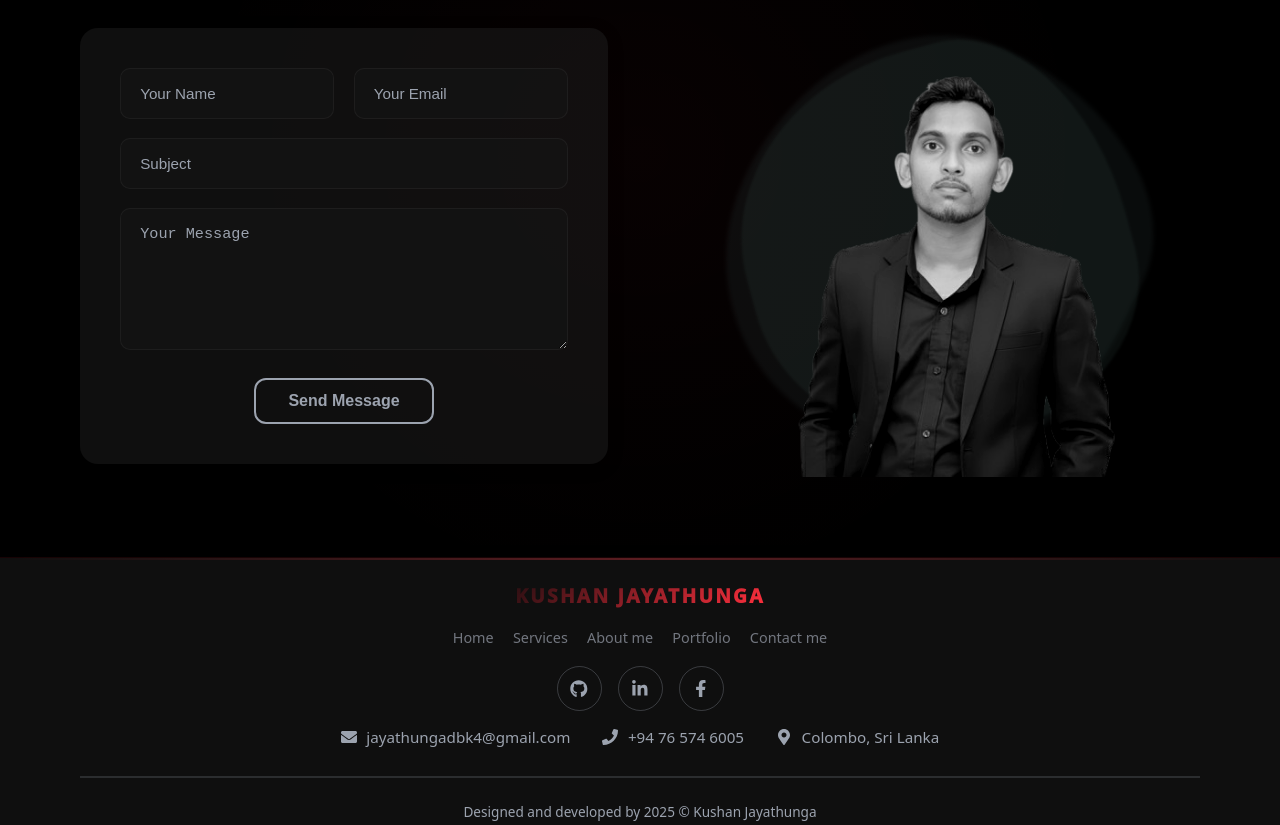
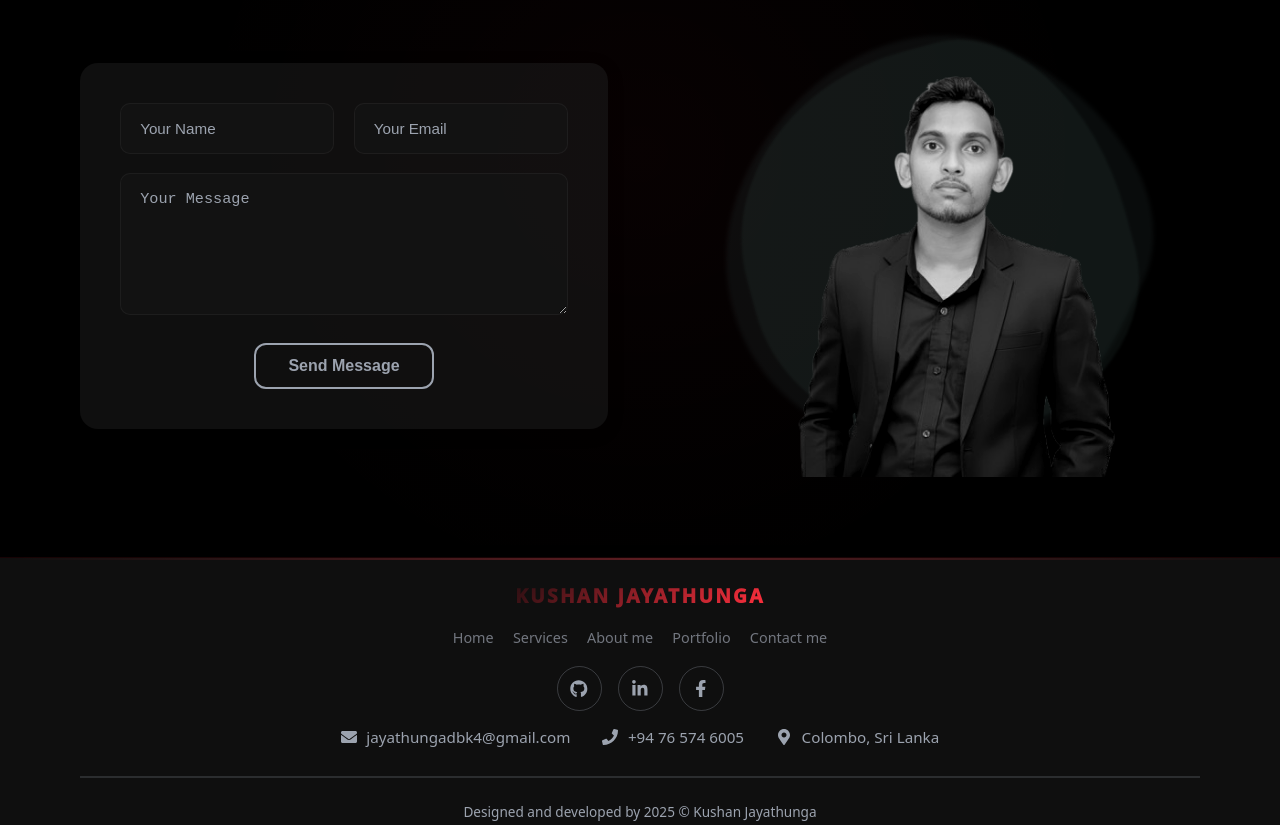
Before and after one commit to KushanDB/Kushan_Portfolio, a React (Create React App) app: page / in a window 1280 px wide. Shown: the part 5880-6705 px from the top of the page. Built offline with nearby package versions, Linux system fonts and the light colour scheme.

Commit message:
Update Contact.jsx

```diff
--- a/src/components/Contact.jsx
+++ b/src/components/Contact.jsx
@@ -46,7 +46,6 @@ const [result, setResult] = React.useState("");
                   <input type="text" placeholder="Your Name" required />
                   <input type="email" placeholder="Your Email" required />
                 </div>
-                <input type="text" placeholder="Subject" required />
                 <textarea rows="6" placeholder="Your Message" required />
                 <button type="submit" className="btn btn-accent">
                   {result ? result : "Send Message"}
```
